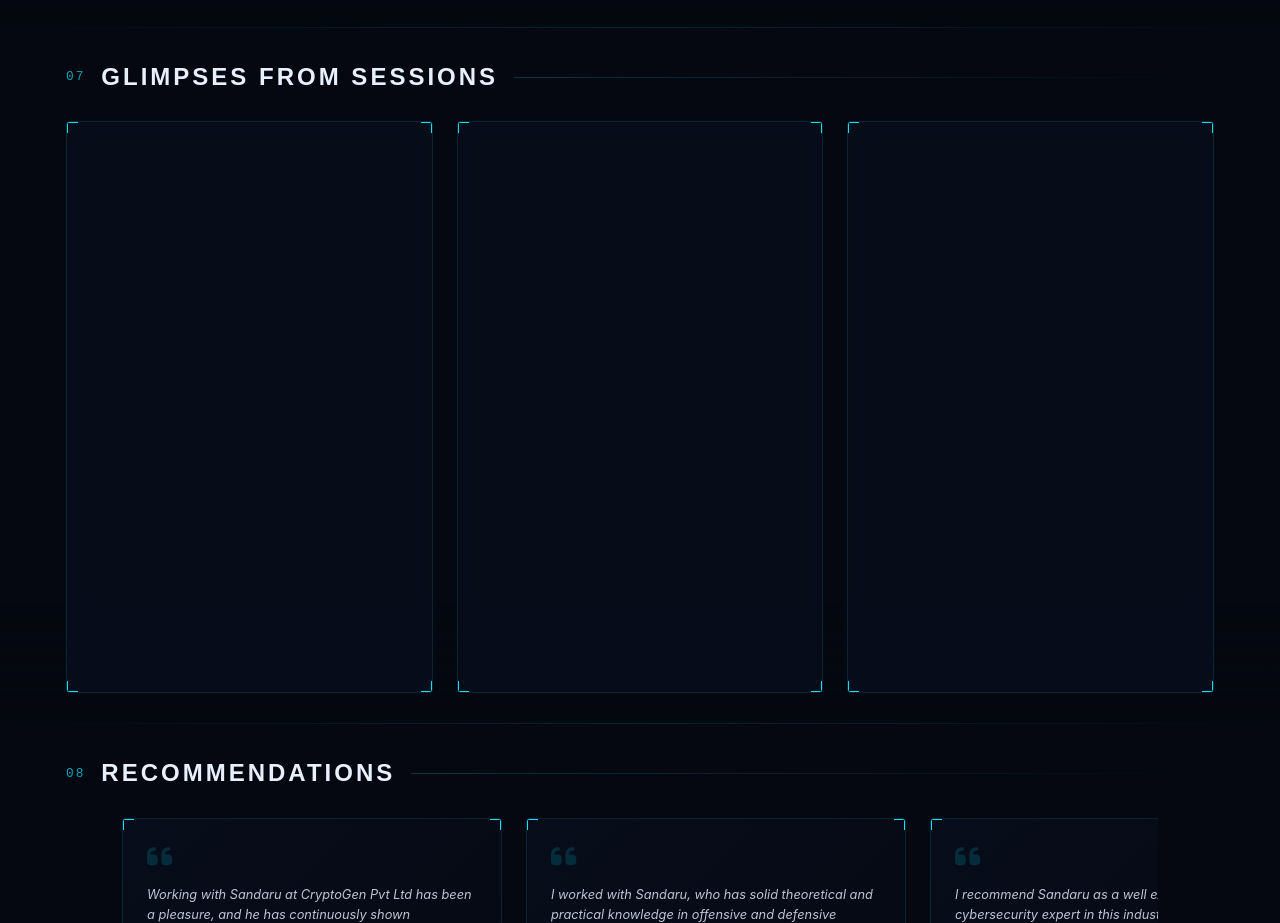
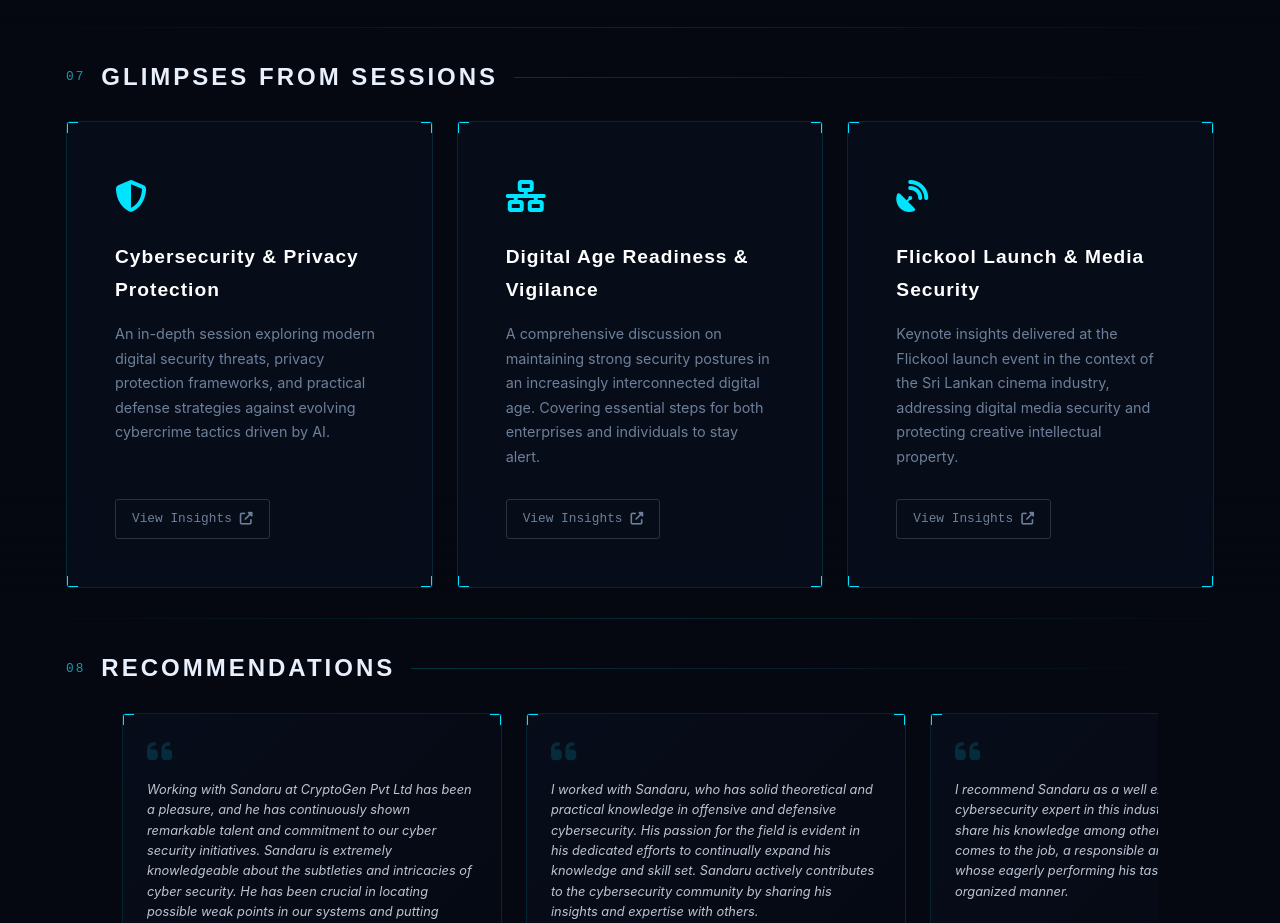
Before and after one commit to SandaRuFdo/SandaRuFdo.github.io, a plain HTML site: page index.html in a window 1280 px wide. Shown: the part 7189-8112 px from the top of the page. Drawn offline with Linux system fonts and the light colour scheme; animation ran at ten frames a second.

Commit message:
feat: replace broken LinkedIn iframes with clean HUD-styled text session cards per user request

```diff
--- a/index.html
+++ b/index.html
@@ -785,26 +785,43 @@
         </div>
 
         <div class="sessions-row reveal">
-            <!-- LinkedIn Official Embed Post 1 -->
-            <div class="li-embed-wrap hud-card">
+            <!-- Session Card 1 -->
+            <div class="project-card hud-card">
                 <div class="hud-corner tl"></div><div class="hud-corner tr"></div><div class="hud-corner bl"></div><div class="hud-corner br"></div>
-                <iframe src="https://www.linkedin.com/embed/feed/update/urn:li:activity:7247139469676437505"
-                    height="570" width="100%" frameborder="0" allowfullscreen=""
-                    title="LinkedIn Post &mdash; Cybersecurity" loading="lazy"></iframe>
+                <div class="project-content" style="padding: 1.5rem; display: flex; flex-direction: column; height: 100%;">
+                    <div style="color: var(--primary); font-size: 2rem; margin-bottom: 1rem;"><i class="fas fa-shield-alt"></i></div>
+                    <h3 style="font-family: var(--font-head); color: #fff; margin-bottom: 1rem; font-size: 1.2rem; letter-spacing: 1px;">Cybersecurity & Privacy Protection</h3>
+                    <p style="flex-grow: 1; font-size: 0.9rem;">An in-depth session exploring modern digital security threats, privacy protection frameworks, and practical defense strategies against evolving cybercrime tactics driven by AI.</p>
+                    <a href="https://www.linkedin.com/posts/sandarufernando_cybersecurity-privacyprotection-digitalsecurity-activity-7247139469676437505-l3Hs" target="_blank" rel="noopener noreferrer" class="btn-outline" style="align-self: flex-start; margin-top: 1rem; padding: 0.5rem 1rem; font-size: 0.8rem;">
+                        View Insights <i class="fas fa-external-link-alt"></i>
+                    </a>
+                </div>
             </div>
-            <!-- LinkedIn Official Embed Post 2 -->
-            <div class="li-embed-wrap hud-card">
+
+            <!-- Session Card 2 -->
+            <div class="project-card hud-card">
                 <div class="hud-corner tl"></div><div class="hud-corner tr"></div><div class="hud-corner bl"></div><div class="hud-corner br"></div>
-                <iframe src="https://www.linkedin.com/embed/feed/update/urn:li:activity:7284226096500285440"
-                    height="570" width="100%" frameborder="0" allowfullscreen=""
-                    title="LinkedIn Post &mdash; Digital Age" loading="lazy"></iframe>
+                <div class="project-content" style="padding: 1.5rem; display: flex; flex-direction: column; height: 100%;">
+                    <div style="color: var(--primary); font-size: 2rem; margin-bottom: 1rem;"><i class="fas fa-network-wired"></i></div>
+                    <h3 style="font-family: var(--font-head); color: #fff; margin-bottom: 1rem; font-size: 1.2rem; letter-spacing: 1px;">Digital Age Readiness & Vigilance</h3>
+                    <p style="flex-grow: 1; font-size: 0.9rem;">A comprehensive discussion on maintaining strong security postures in an increasingly interconnected digital age. Covering essential steps for both enterprises and individuals to stay alert.</p>
+                    <a href="https://www.linkedin.com/posts/sandarufernando_cybersecurity-digitalage-stayalert-activity-7284226096500285440-Y2FA" target="_blank" rel="noopener noreferrer" class="btn-outline" style="align-self: flex-start; margin-top: 1rem; padding: 0.5rem 1rem; font-size: 0.8rem;">
+                        View Insights <i class="fas fa-external-link-alt"></i>
+                    </a>
+                </div>
             </div>
-            <!-- LinkedIn Official Embed Post 3 -->
-            <div class="li-embed-wrap hud-card">
+
+            <!-- Session Card 3 -->
+            <div class="project-card hud-card">
                 <div class="hud-corner tl"></div><div class="hud-corner tr"></div><div class="hud-corner bl"></div><div class="hud-corner br"></div>
-                <iframe src="https://www.linkedin.com/embed/feed/update/urn:li:activity:7212676559906750465"
-                    height="570" width="100%" frameborder="0" allowfullscreen=""
-                    title="LinkedIn Post &mdash; Flickool" loading="lazy"></iframe>
+                <div class="project-content" style="padding: 1.5rem; display: flex; flex-direction: column; height: 100%;">
+                    <div style="color: var(--primary); font-size: 2rem; margin-bottom: 1rem;"><i class="fas fa-satellite-dish"></i></div>
+                    <h3 style="font-family: var(--font-head); color: #fff; margin-bottom: 1rem; font-size: 1.2rem; letter-spacing: 1px;">Flickool Launch & Media Security</h3>
+                    <p style="flex-grow: 1; font-size: 0.9rem;">Keynote insights delivered at the Flickool launch event in the context of the Sri Lankan cinema industry, addressing digital media security and protecting creative intellectual property.</p>
+                    <a href="https://www.linkedin.com/posts/sandarufernando_cybersecurity-flickoolaunch-srilankancinema-activity-7212676559906750465-hEVh" target="_blank" rel="noopener noreferrer" class="btn-outline" style="align-self: flex-start; margin-top: 1rem; padding: 0.5rem 1rem; font-size: 0.8rem;">
+                        View Insights <i class="fas fa-external-link-alt"></i>
+                    </a>
+                </div>
             </div>
         </div>
     </div>
```
